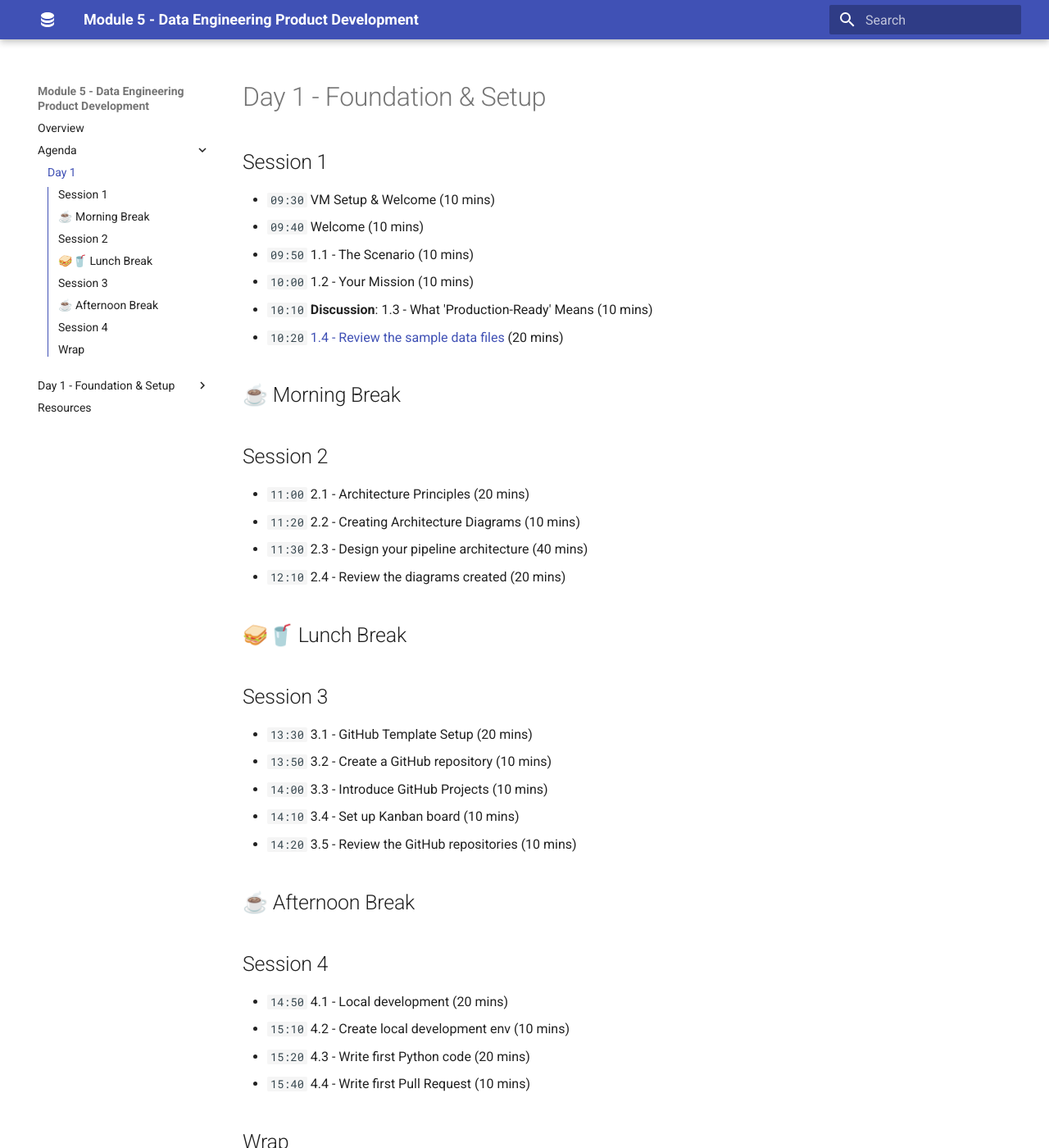
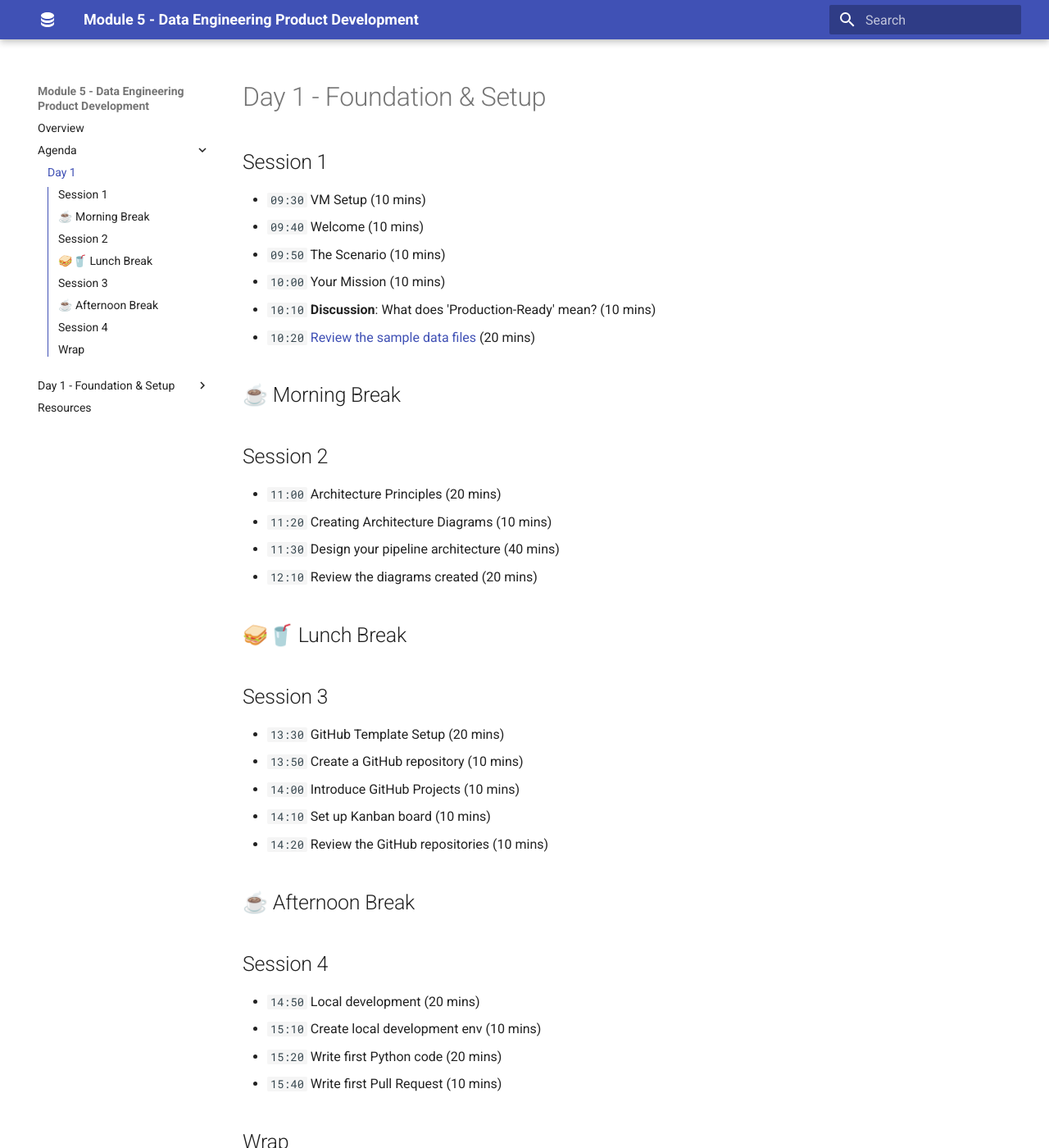
Before and after one commit to qaalabs/DE5M5, an MkDocs documentation site: the page built from docs/agenda/day1.md, in a window 1280 px wide and 1400 px high. Shown: the whole window at 82% size. Built offline with MkDocs 1.6.1 and Material for MkDocs 9.7.7, drawn with Linux system fonts in a browser that asks for light colours.

```diff
--- a/docs/agenda/day1.md
+++ b/docs/agenda/day1.md
@@ -2,39 +2,39 @@
 
 ## Session 1
 
-- `09:30` VM Setup & Welcome (10 mins)
+- `09:30` VM Setup (10 mins)
 - `09:40` Welcome (10 mins)
-- `09:50` 1.1 - The Scenario (10 mins)
-- `10:00` 1.2 - Your Mission (10 mins)
-- `10:10` **Discussion**: 1.3 - What 'Production-Ready' Means (10 mins)
-- `10:20` [1.4 - Review the sample data files](../day1/sample-data.md) (20 mins)
+- `09:50` The Scenario (10 mins)
+- `10:00` Your Mission (10 mins)
+- `10:10` **Discussion**: What does 'Production-Ready' mean? (10 mins)
+- `10:20` [Review the sample data files](../day1/sample-data.md) (20 mins)
 
 ## ☕ Morning Break
 
 ## Session 2
 
-- `11:00` 2.1 - Architecture Principles (20 mins)
-- `11:20` 2.2 - Creating Architecture Diagrams (10 mins)
-- `11:30` 2.3 - Design your pipeline architecture (40 mins)
-- `12:10` 2.4 - Review the diagrams created (20 mins)
+- `11:00` Architecture Principles (20 mins)
+- `11:20` Creating Architecture Diagrams (10 mins)
+- `11:30` Design your pipeline architecture (40 mins)
+- `12:10` Review the diagrams created (20 mins)
 
 ## 🥪🥤 Lunch Break
 
 ## Session 3
 
-- `13:30` 3.1 - GitHub Template Setup (20 mins)
-- `13:50` 3.2 - Create a GitHub repository (10 mins)
-- `14:00` 3.3 - Introduce GitHub Projects (10 mins)
-- `14:10` 3.4 - Set up Kanban board (10 mins)
-- `14:20` 3.5 - Review the GitHub repositories (10 mins)
+- `13:30` GitHub Template Setup (20 mins)
+- `13:50` Create a GitHub repository (10 mins)
+- `14:00` Introduce GitHub Projects (10 mins)
+- `14:10` Set up Kanban board (10 mins)
+- `14:20` Review the GitHub repositories (10 mins)
 
 ## ☕ Afternoon Break
 
 ## Session 4
 
-- `14:50` 4.1 - Local development (20 mins)
-- `15:10` 4.2 - Create local development env (10 mins)
-- `15:20` 4.3 - Write first Python code (20 mins)
-- `15:40` 4.4 - Write first Pull Request (10 mins)
+- `14:50` Local development (20 mins)
+- `15:10` Create local development env (10 mins)
+- `15:20` Write first Python code (20 mins)
+- `15:40` Write first Pull Request (10 mins)
 
 ## Wrap
--- a/mkdocs.yml
+++ b/mkdocs.yml
@@ -10,7 +10,7 @@ nav:
     - Day 1: agenda/day1.md
 
   - "Day 1 - Foundation & Setup":
-    - "1.4 - Review the sample data files": day1/sample-data.md
+    - "Review the sample data files": day1/sample-data.md
 
   - Resources: resources.md
 
```
Also changed, not shown: docs/trainer.md (+17 -17 lines).
